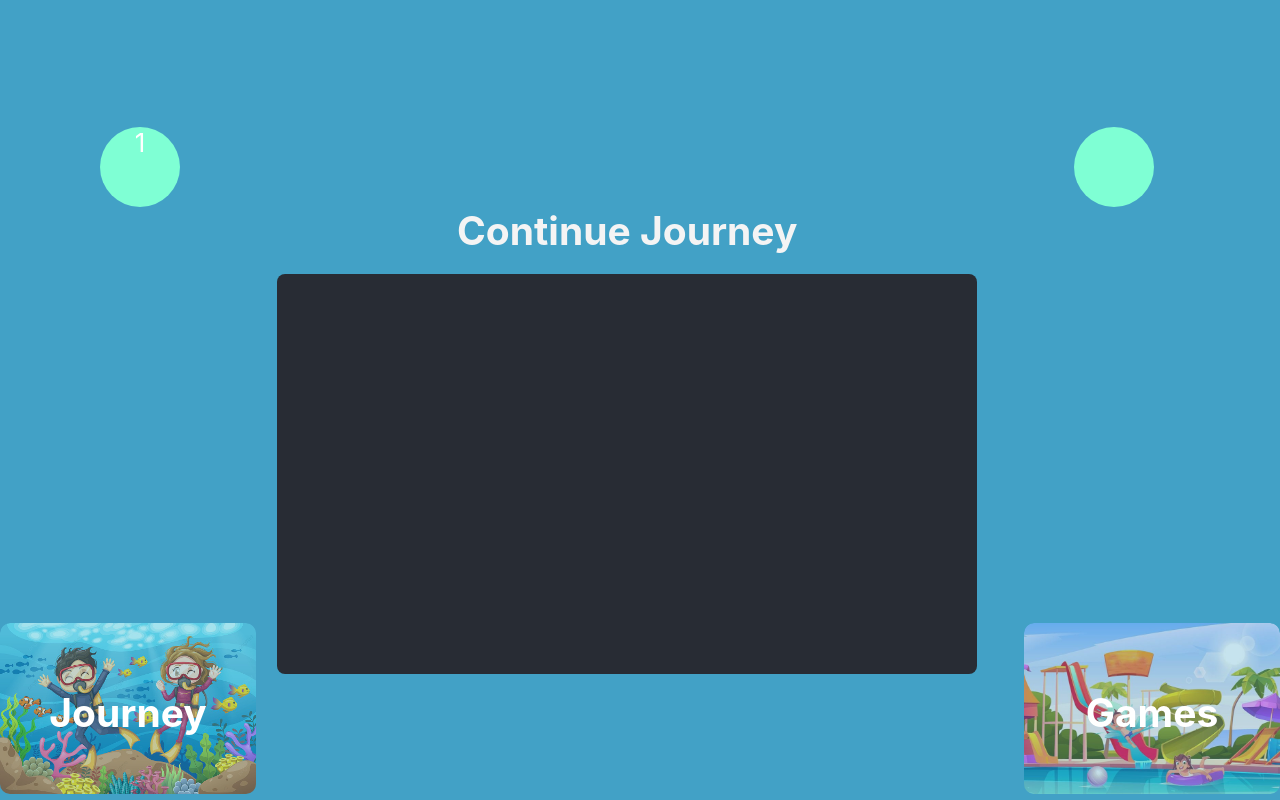
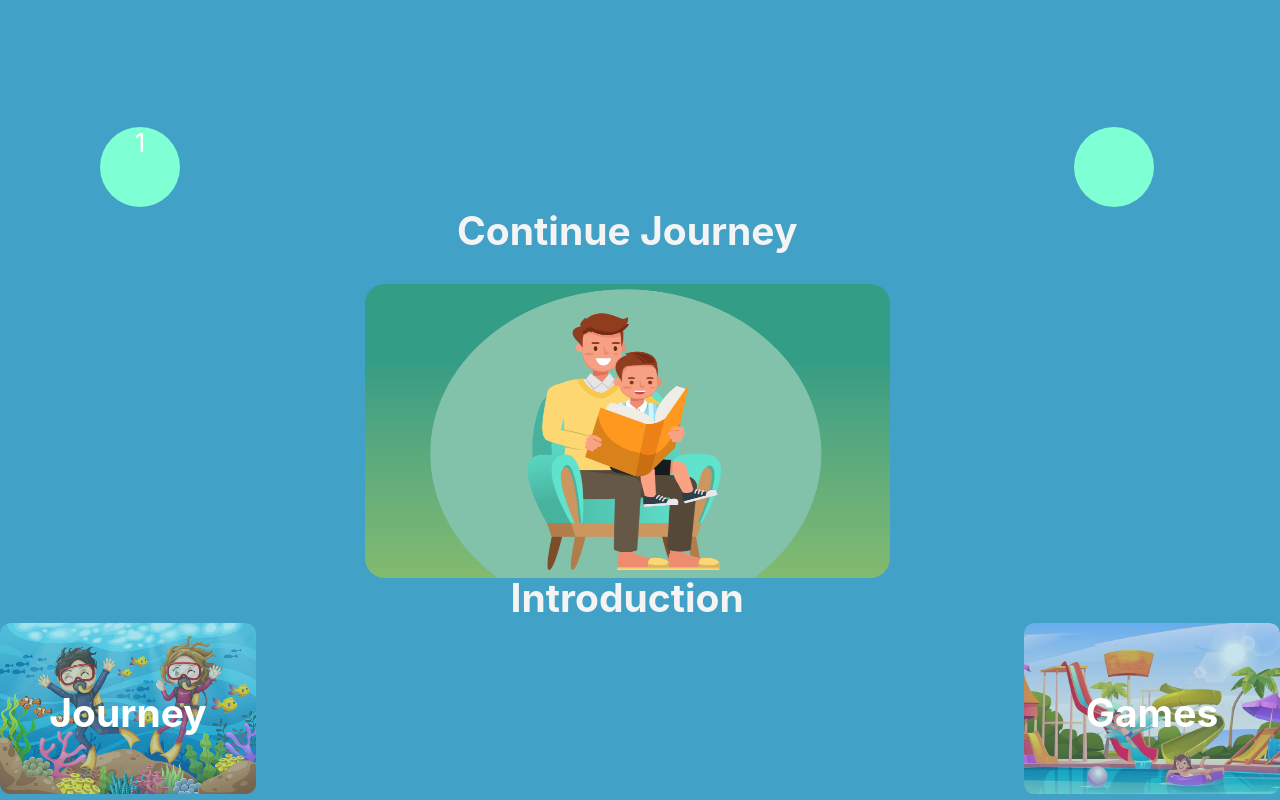
Before and after one commit to Jujuonthatbeat65750294/CodeSmiths, a React (Create React App) app: page /main-menu in a window 1280 px wide. Built offline with nearby package versions, Linux system fonts and the light colour scheme.

Commit message:
main menu commit 8

```diff
--- a/src/App.js
+++ b/src/App.js
@@ -16,13 +16,14 @@ function App() {
   return (
     <Router>
       <div className="App">
-      <AudioManager audioFile="../assets/audio/bg_music/BG_2-Underwater Mermaid Castle.mp3" volume={0.2} />
+      {/* <AudioManager audioFile="../assets/audio/bg_music/BG_2-Underwater Mermaid Castle.mp3" volume={0.2} /> */}
       <Switch>
         <Route exact path="/">
           <LoginBackground></LoginBackground>
         </Route>
         <Route exact path="/main-menu">
-          <MainMenu></MainMenu>
+          <MainMenu>
+          </MainMenu>
         </Route>
         <Route exact path="/main-menu/journey">
           <JourneyPage />
--- a/src/Ashley.css
+++ b/src/Ashley.css
@@ -70,7 +70,7 @@ code {
   border-radius: 8px;
   min-width: 700px;
   max-width: 750px;
-  background-color: #282c34;
+  background-color: #282c3400;
   text-align: center;
 }
 
--- a/src/journey/courses/Course1Page.js
+++ b/src/journey/courses/Course1Page.js
@@ -20,47 +20,47 @@ function Course1Page() {
             <div className="level" id='level-1'>
                 <h2>Group 1 - S A T I P N</h2>
                 <div className="level-content">
-                    <div className="phase unlock">
+                    <div id="1" className="phase unlock">
                         <img src="../../assets/img/courses/course_1/introduction.png" alt="Introduction" />
                         <h2>Introduction</h2>
                         <div className="play-button" onClick={handlePlayButtonClick} ></div>
                     </div>
-                    <div className="phase unlock" >
+                    <div  id="2" className="phase unlock" >
                         <img src="../../assets/img/courses/course_1/introduction.png" alt="Sound of S and A" />
                         <h2>S & A</h2>
                         <div className="play-button" onClick={handlePlayButtonClick} ></div>
                     </div>
-                    <div className="phase lock">
+                    <div  id="3" className="phase lock">
                         <img src="../../assets/img/courses/course_1/introduction.png" alt="Practice S & A" />
                         <h2>Practice S & A</h2>
                         <div className="play-button" onClick={handlePlayButtonClick} ></div>
                     </div>
-                    <div className="phase lock" >
+                    <div  id="4" className="phase lock" >
                         <img src="../../assets/img/courses/course_1/introduction.png" alt="Sound of T and I" />
                         <h2>T & I</h2>
                         <div className="play-button" onClick={handlePlayButtonClick} ></div>
                     </div>
-                    <div className="phase lock">
+                    <div  id="5" className="phase lock">
                         <img src="../../assets/img/courses/course_1/introduction.png" alt="Practice T & I" />
                         <h2>Practice T & I</h2>
                         <div className="play-button" onClick={handlePlayButtonClick} ></div>
                     </div>
-                    <div className="phase lock">
+                    <div  id="6" className="phase lock">
                         <img src="../../assets/img/courses/course_1/introduction.png" alt="Review S A T I" />
                         <h2>Review S A T I</h2>
                         <div className="play-button" onClick={handlePlayButtonClick} ></div>
                     </div>
-                    <div className="phase lock" >
+                    <div  id="7" className="phase lock" >
                         <img src="../../assets/img/courses/course_1/introduction.png" alt="Sound of P and N" />
                         <h2>P & N</h2>
                         <div className="play-button" onClick={handlePlayButtonClick} ></div>
                     </div>
-                    <div className="phase lock">
+                    <div  id="8" className="phase lock">
                         <img src="../../assets/img/courses/course_1/introduction.png" alt="Practice P & N" />
                         <h2>Practice P & N</h2>
                         <div className="play-button" onClick={handlePlayButtonClick} ></div>
                     </div>
-                    <div className="phase lock">
+                    <div  id="9" className="phase lock">
                         <img src="../../assets/img/courses/course_1/introduction.png" alt="Review S A T I P N" />
                         <h2>Review S A T I P N</h2>
                         <div className="play-button" onClick={handlePlayButtonClick} ></div>
--- a/src/screens/MainMenu.js
+++ b/src/screens/MainMenu.js
@@ -1,6 +1,6 @@
 import { Link } from 'react-router-dom';
 
-const MainMenu = () => {
+const MainMenu = ({children}) => {
     return (
         <div className="main-menu-content">
             <div className="top-menu-bar">
@@ -10,7 +10,20 @@ const MainMenu = () => {
             <h2>Continue Journey</h2>
             <div className="continue-contents">
                 <div id="course1">
-                    <h1></h1>
+                    <div id="1">
+                        <img src="../../assets/img/courses/course_1/introduction.png"
+
+                            style={{
+                                width:'75%',
+                                height:'75%',
+                                marginTop:'10px',
+                                borderRadius:'20px',
+
+                                }} alt="Introduction" />
+
+                        <h2 style={{ margin:'-10px'}}>Introduction</h2>
+                    </div>
+
                 </div>
             </div>
             <div className="bottom-nav">
```
